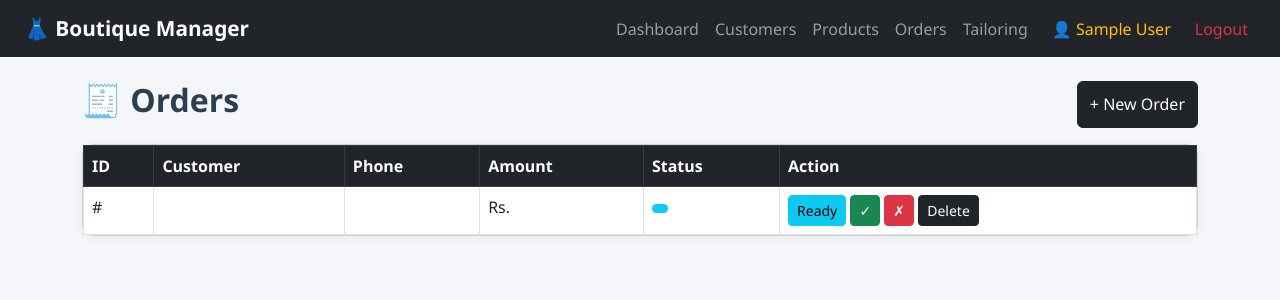
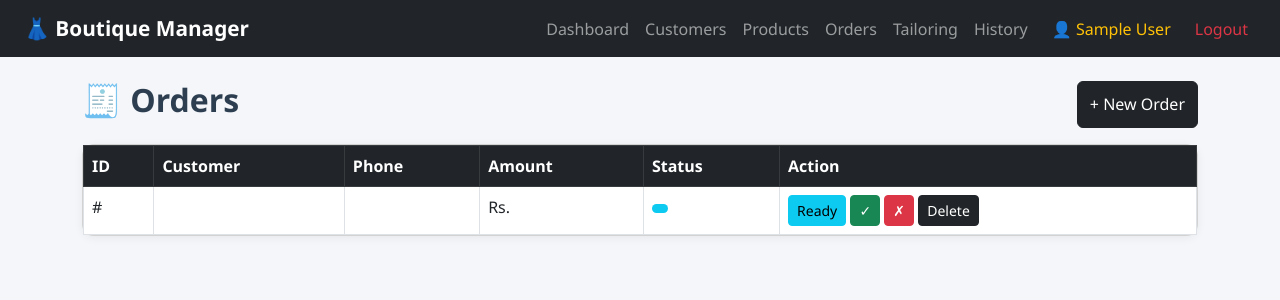
Before and after one commit to sumairafarooq1111-beep/Boutique_Management_System34, a Flask app: page /orders in a window 1280 px wide. Shown: the top 300 px of the page. Run offline with Flask 3, Linux system fonts and the light colour scheme; the visitor is signed in with stand-in values (Sample User, id 1); a database or web service that is not in the repository returns one stand-in record (values such as "Sample title"); some libraries are stand-ins or nearby versions.

Commit message:
Added history link to navbar

```diff
--- a/templates/base.html
+++ b/templates/base.html
@@ -17,6 +17,7 @@
             <a class="nav-link" href="/products">Products</a>
             <a class="nav-link" href="/orders">Orders</a>
             <a class="nav-link" href="/tailoring">Tailoring</a>
+            <a class="nav-link" href="/history">History</a>
             <span class="navbar-text text-warning mx-3">👤 {{ session.full_name }}</span>
             <a class="nav-link text-danger" href="/logout">Logout</a>
         </div>
```
